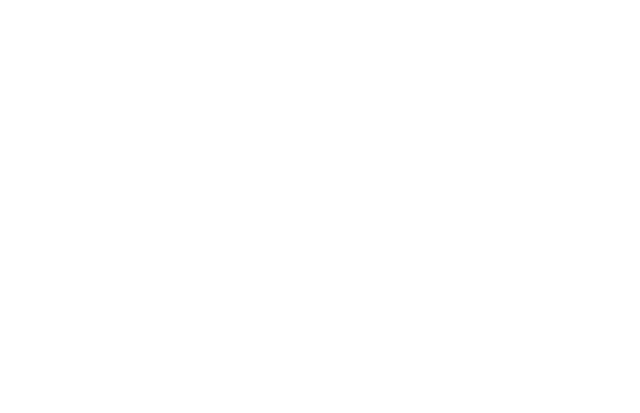
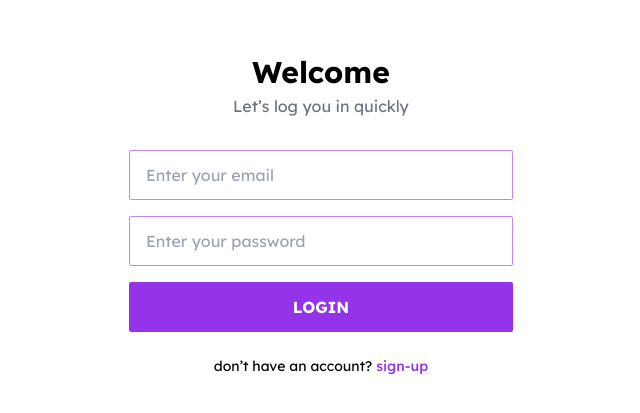
Before and after one commit to tanguyjo/Microblogging, a Vue app in the folder frontBlog/: page /login in a window 1280 px wide. Before the commit this address had no page. Shown: the part 217-630 px from the top of the page, without its empty margins (319-959 px from the left). Built offline with nearby package versions, Linux system fonts and the light colour scheme.

Commit message:
Login view

```diff
--- a/frontBlog/src/router/index.ts
+++ b/frontBlog/src/router/index.ts
@@ -1,6 +1,7 @@
 import { createRouter, createWebHistory } from "vue-router";
 import HomeView from "@/views/HomeView.vue";
 import PostDetailView from "@/views/PostDetailView.vue";
+import LoginView from "../views/LoginView.vue";
 
 const routes = [
   {
@@ -13,6 +14,11 @@
     name: "PostDetail",
     component: PostDetailView,
   },
+  {
+    path: "/login",
+    name: "Login",
+    component: LoginView,
+  },
 ];
 
 const router = createRouter({
--- /dev/null
+++ b/frontBlog/src/views/LoginView.vue
@@ -0,0 +1,46 @@
+<template>
+  <div class="min-h-screen flex items-center justify-center bg-white px-6">
+    <div class="w-full max-w-sm">
+      <!-- Titre -->
+      <h1 class="text-3xl font-bold text-black text-center">Welcome</h1>
+      <p class="text-gray-500 text-center mt-1">Let’s log you in quickly</p>
+
+      <!-- Formulaire -->
+      <form class="mt-8 space-y-4">
+        <input
+          type="email"
+          placeholder="Enter your email"
+          class="w-full px-4 py-3 border border-purple-400 rounded-sm placeholder-gray-400 focus:outline-none focus:ring-2 focus:ring-purple-500"
+        />
+
+        <input
+          type="password"
+          placeholder="Enter your password"
+          class="w-full px-4 py-3 border border-purple-400 rounded-sm placeholder-gray-400 focus:outline-none focus:ring-2 focus:ring-purple-500"
+        />
+
+        <button
+          type="submit"
+          class="w-full bg-purple-600 text-white font-bold py-3 rounded-sm hover:bg-purple-700 transition"
+        >
+          LOGIN
+        </button>
+      </form>
+
+      <!-- Lien d’inscription -->
+      <p class="text-sm text-black text-center mt-6">
+        don’t have an account?
+        <RouterLink
+          to="/signup"
+          class="text-purple-600 font-medium hover:underline"
+        >
+          sign-up
+        </RouterLink>
+      </p>
+    </div>
+  </div>
+</template>
+
+<script setup lang="ts">
+// logique à ajouter plus tard
+</script>
```
